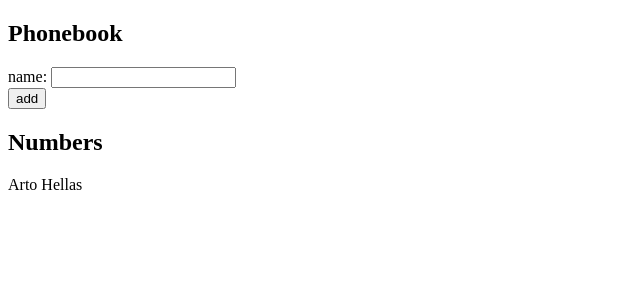
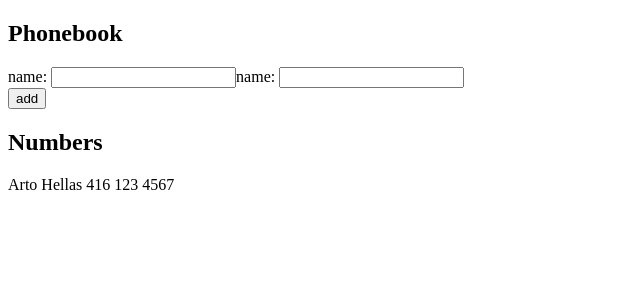
Before and after one commit to joerhew/fullstackopen, a React (Create React App) app in the folder part2/phonebook/: page / in a window 1280 px wide. Shown: the top 300 px of the page, without its empty margins (0-640 px from the left). Built offline with nearby package versions, Linux system fonts and the light colour scheme.

Commit message:
Finished ex2.8

```diff
--- a/part2/phonebook/src/App.js
+++ b/part2/phonebook/src/App.js
@@ -2,17 +2,19 @@ import { useState } from 'react'
 
 const App = () => {
   const [persons, setPersons] = useState([
-    { name: 'Arto Hellas' }
-  ])
-  const [newName, setNewName] = useState('')
+    { name: 'Arto Hellas', phone: '416 123 4567' }
+  ]);
+  const [newName, setNewName] = useState('');
+  const [newPhone, setNewPhone] = useState('');
 
   const addPerson = (event) => {
     event.preventDefault();
-    if (persons.some(person => person.name === newName)) {
-      alert(`${newName} is already added to phonebook`);
+    if (persons.some(person => person.name === newName)) { //If the person's name is already in the phonebook
+      alert(`${newName} is already added to phonebook`); //Alert
     } else {
-      setPersons(persons.concat({name: newName}));
-      setNewName('');
+      setPersons(persons.concat({name: newName, phone: newPhone})); //Add new person
+      setNewName(''); //Set name input to blank
+      setNewPhone(''); //Set phone input to blank
     };
   }
 
@@ -21,12 +23,18 @@ const App = () => {
     setNewName(event.target.value);
   }
 
+  const typeNewPhone = (event) => {
+    console.log('typing: ', event.target.value);
+    setNewPhone(event.target.value);
+  }
+
   return (
     <div>
       <h2>Phonebook</h2>
       <form onSubmit={addPerson}>
         <div>
           name: <input value={newName} onChange={typeNewName}/>
+          name: <input value={newPhone} onChange={typeNewPhone}/>
         </div>
         <div>
           <button type="submit">add</button>
@@ -46,7 +54,7 @@ const Persons = ({ persons }) => {
 
 const Person = ({ person }) => (
   <>
-    <p>{person.name}</p>
+    <p>{person.name} {person.phone}</p>
   </>
 )
 
```
